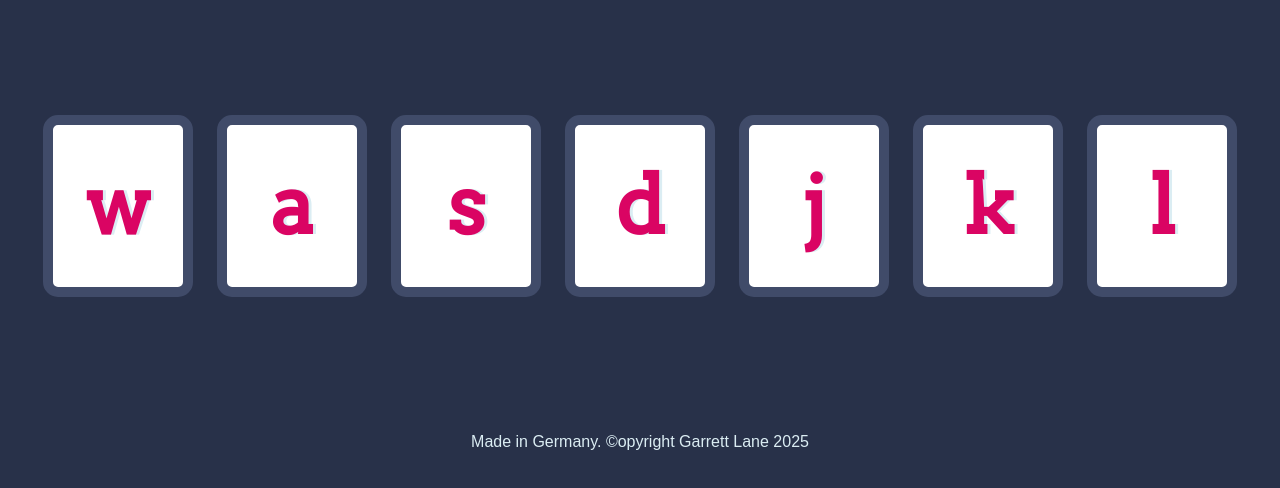
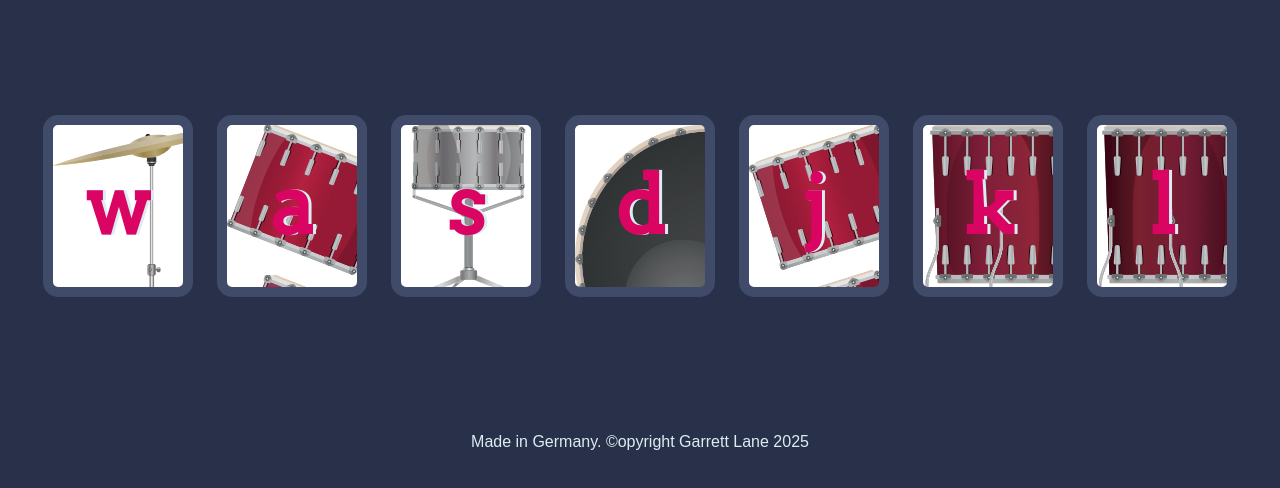
Before and after one commit to gmLane1985/drumKit, a plain HTML site: page index.html in a window 1280 px wide. Shown: the part 174-662 px from the top of the page. Drawn offline with Linux system fonts and the light colour scheme.

Commit message:
Update styles.css

```diff
--- a/assets/styles.css
+++ b/assets/styles.css
@@ -16,31 +16,31 @@ footer {
 }
 
 .w {
-  background-image: url('./assets/images/crash.png');
+  background-image: url('./images/crash.png');
 }
 
 .a {
-  background-image: url('./assets/images/tom1.png');
+  background-image: url('./images/tom1.png');
 }
 
 .s {
-  background-image: url('./assets/images/snare.png');
+  background-image: url('./images/snare.png');
 }
 
 .d {
-  background-image: url('./assets/images/kick.png');
+  background-image: url('./images/kick.png');
 }
 
 .j {
-  background-image: url('./assets/images/tom2.png');
+  background-image: url('./images/tom2.png');
 }
 
 .k {
-  background-image: url('./assets/images/tom3.png');
+  background-image: url('./images/tom3.png');
 }
 
 .l {
-  background-image: url('./assets/images/tom4.png');
+  background-image: url('./images/tom4.png');
 }
 
 .set {
```
